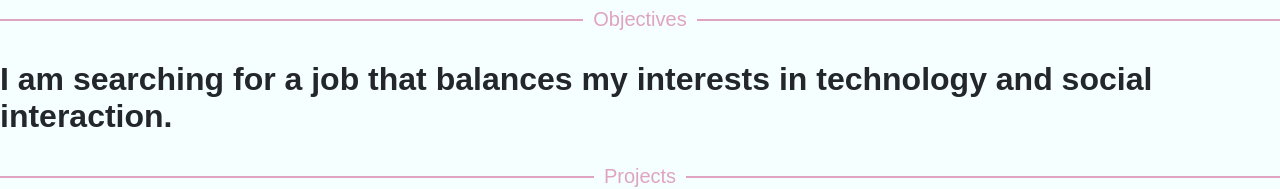
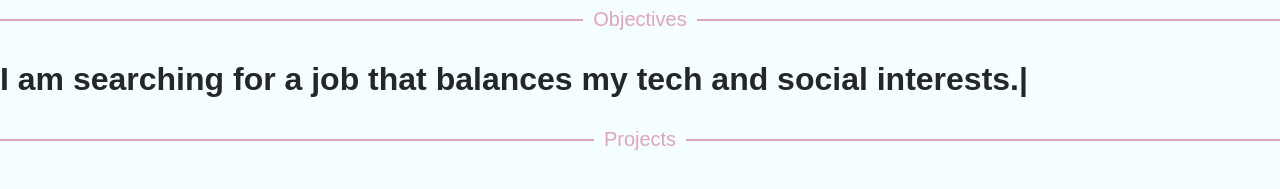
Before and after one commit to gaginton/guidance, a React (Create React App) app: page / in a window 1280 px wide. Shown: the part 281-470 px from the top of the page. Built offline with nearby package versions, Linux system fonts and the light colour scheme.

Commit message:
half working

```diff
--- a/src/App.css
+++ b/src/App.css
@@ -33,7 +33,9 @@ h3 {
   padding: 2em 3em !important;
 }
 
-.date, .stack, .link-text {
+.date,
+.stack,
+.link-text {
   color: #3ed08a;
 }
 
@@ -123,3 +125,22 @@ a.nav-link {
   font-size: 12px;
   margin-bottom: 20px;
 }
+
+.end-cursor:after {
+  content: '|';
+  @apply text-secondary-300;
+}
+
+.end-cursor.blinking:after {
+  animation: blink 1s step-start infinite;
+}
+
+@keyframes blink {
+  50% {
+    opacity: 0;
+  }
+}
+
+/* .button {
+  @apply border-2 px-8 py-3 flex justify-center font-semibold md: text-lg md:py-4 md:px-10 rounded-lg relative shadow transition hover:shadow-md mb-4 active:top-1;
+} */
--- a/src/components/about-overview/AboutMeOverview.js
+++ b/src/components/about-overview/AboutMeOverview.js
@@ -1,10 +1,19 @@
 import React from 'react';
+import useTypedAboutMeText from './useTypedAboutMeText';
+
+const aboutMeText = [
+    'that balances my tech and social interests.',
+    'at a company that promotes from within.',
+    'as a solutions engineer or tech support agent.'
+];
 
 function AboutMeOverview() {
+    const aboutMeTextOutput = useTypedAboutMeText(aboutMeText);
+
     return (
         <div className="container">
-            <h1 className="about-me-overview">
-                I am searching for a job that balances my interests in technology and social interaction.
+            <h1 className="about-me-overview end-cursor blinking">
+                I am searching for a job {aboutMeTextOutput}
             </h1>
         </div>
     );
--- /dev/null
+++ b/src/components/about-overview/useTypedAboutMeText.js
@@ -0,0 +1,85 @@
+import React, { useCallback, useEffect, useState } from 'react';
+
+// IF TYPESCRIPT TSX cAN USE ENUM INSTEAD OF CONST
+export const TypePhase = {
+    Typing: "Typing",
+    Pausing: "Pausing",
+    Deleting: "Deleting"
+};
+
+const TYPING_INTERVAL_MIN = 80;
+const TYPING_INTERVAL_MAX = 150;
+const TYPING_PAUSE_MS = 2000;
+const DELETING_INTERVAL = 50;
+const DELETING_PAUSE_MS = 500;
+
+const getRandomTypingInterval = () =>
+    Math.floor(Math.random()
+        * (TYPING_INTERVAL_MAX - TYPING_INTERVAL_MIN + 1)
+    ) + TYPING_INTERVAL_MIN;
+
+const useTypedAboutMeText = (aboutMeTextInput) => {
+    const [selectedIndex, setSelectedIndex] = useState(0)
+    const [phase, setPhase] = useState(TypePhase.Typing)
+    const [typedAboutMeText, setTypedAboutMeText] = useState('');
+    const resume = useCallback(() => {
+        if (phase !== TypePhase.Pausing) return
+        setPhase(TypePhase.Deleting)
+    }, [phase]);
+
+    useEffect(() => {
+        switch (phase) {
+            case TypePhase.Typing: {
+                const nextTypedAboutMeText = aboutMeTextInput[selectedIndex].slice(
+                    0,
+                    typedAboutMeText.length + 1
+                );
+
+                if (nextTypedAboutMeText === typedAboutMeText) {
+                    setPhase(TypePhase.Pausing);
+                    return;
+                };
+
+                const timeout = setTimeout(() => {
+                    setTypedAboutMeText(nextTypedAboutMeText)
+                }, getRandomTypingInterval());
+
+                return () => clearTimeout(timeout)
+            }
+            case TypePhase.Deleting: {
+                if (!typedAboutMeText) {
+                    const timeout = setTimeout(() => {
+                        const nextIndex = selectedIndex + 1
+                        setSelectedIndex(aboutMeTextInput[nextIndex] ? nextIndex : 0)
+                        setPhase(TypePhase.Typing)
+                    }, DELETING_PAUSE_MS);
+                    return () => clearTimeout(timeout)
+                };
+
+                const nextRemaining = aboutMeTextInput[selectedIndex].slice(
+                    0,
+                    typedAboutMeText.length - 1
+                );
+
+                const timeout = setTimeout(() => {
+                    setTypedAboutMeText(nextRemaining)
+                }, DELETING_INTERVAL);
+
+                return () => clearTimeout(timeout)
+            }
+            case TypePhase.Pausing:
+            default:
+                const timeout = setTimeout(() => {
+                    setPhase(TypePhase.Deleting)
+                }, TYPING_PAUSE_MS)
+
+                return () => clearTimeout(timeout)
+        }
+    }, [aboutMeTextInput, typedAboutMeText, selectedIndex, phase])
+
+    let selectedAboutMeText = aboutMeTextInput[selectedIndex]
+
+    return (typedAboutMeText, phase, resume, selectedAboutMeText);
+}
+
+export default useTypedAboutMeText;
```
Also changed, not shown: src/components/navbar/Navbar.js (+6 -5 lines).
